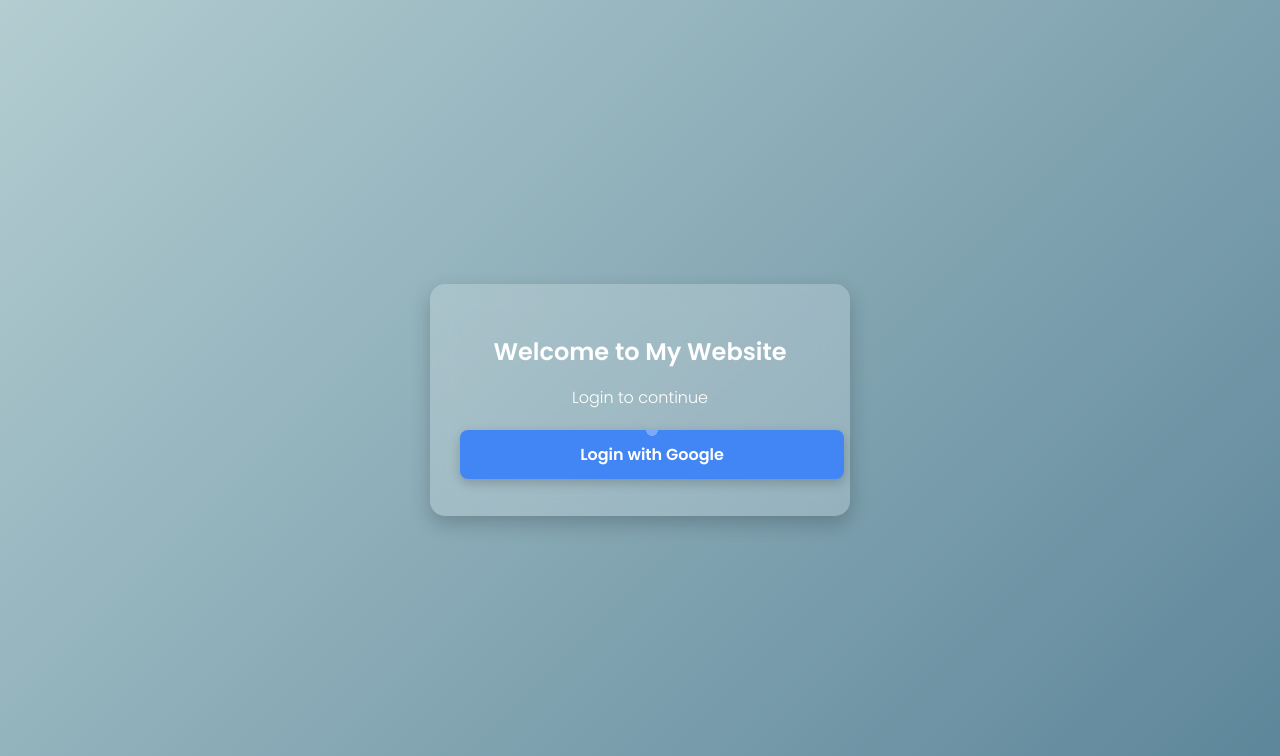
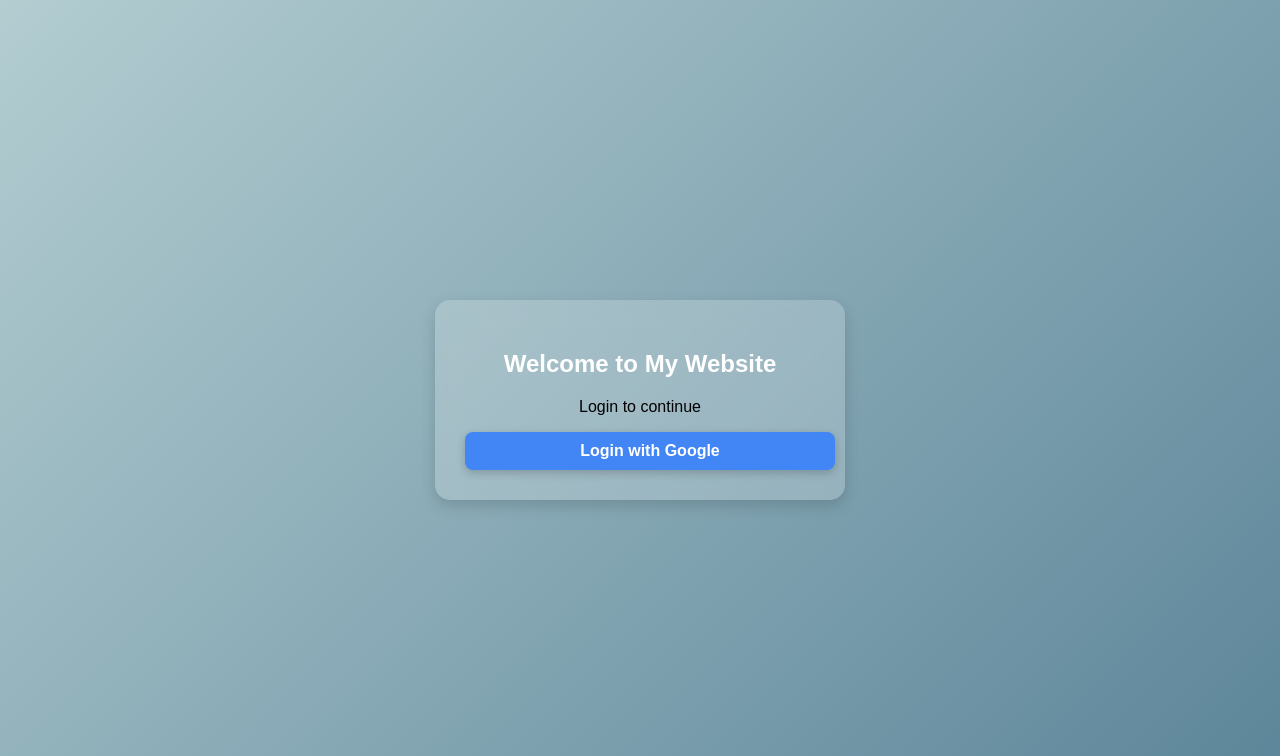
Before and after one commit to Shrey2892/Backend-task, a Django app: page / in a window 1280 px wide. Shown: the top 756 px of the page. Run offline with Django 5.2, Linux system fonts and the light colour scheme.

Commit message:
Main Page Modified

```diff
--- a/google_auth/templates/main.html
+++ b/google_auth/templates/main.html
@@ -5,8 +5,6 @@
     <meta name="viewport" content="width=device-width, initial-scale=1.0">
     <title>Login with Google</title>
     <style>
-        @import url('https://fonts.googleapis.com/css2?family=Poppins:wght@300;400;600&display=swap');
-
         body {
             background: linear-gradient(135deg, #b3cdd1, #5c8599);
             display: flex;
@@ -23,30 +21,23 @@
             backdrop-filter: blur(12px);
             padding: 30px;
             border-radius: 15px;
-            box-shadow: 0 8px 20px rgba(0, 0, 0, 0.2);
+            box-shadow: 0 6px 15px rgba(0, 0, 0, 0.15);
             text-align: center;
-            width: 360px;
+            width: 350px;
             opacity: 0;
-            transform: translateY(-30px);
-            animation: fadeInUp 1s ease-out forwards;
+            transform: translateY(-20px);
+            animation: fadeIn 1s ease-out forwards;
         }
 
         h2 {
             color: #fff;
-            margin-bottom: 15px;
-            font-weight: 600;
-        }
-
-        p {
-            color: #fff;
             margin-bottom: 20px;
-            font-weight: 300;
         }
 
         .btn {
             display: inline-block;
             width: 100%;
-            padding: 12px;
+            padding: 10px;
             border: none;
             border-radius: 8px;
             font-size: 16px;
@@ -54,40 +45,24 @@
             text-decoration: none;
             font-weight: bold;
             text-align: center;
+            box-shadow: 0 3px 10px rgba(0, 0, 0, 0.2);
             background: #4285F4;
             color: white;
-            transition: all 0.3s ease-in-out;
-            box-shadow: 0 4px 12px rgba(0, 0, 0, 0.2);
+            transition: 0.3s ease-in-out;
             position: relative;
-            overflow: hidden;
-        }
-
-        .btn::before {
-            content: '';
-            position: absolute;
-            top: 0;
-            left: 50%;
-            width: 300%;
-            height: 300%;
-            background: radial-gradient(circle, rgba(255,255,255,0.3) 10%, transparent 10.01%);
-            transition: transform 0.5s ease-in-out;
-            transform: translate(-50%, -50%) scale(0.1);
-        }
-
-        .btn:hover::before {
-            transform: translate(-50%, -50%) scale(1);
         }
 
         .btn:hover {
             background: #357AE8;
-            transform: translateY(-3px);
-            box-shadow: 0 6px 16px rgba(0, 0, 0, 0.3);
+            transform: translateY(-2px);
+            box-shadow: 0 4px 20px rgba(66, 133, 244, 0.5);
         }
 
-        @keyframes fadeInUp {
+        /* Animations */
+        @keyframes fadeIn {
             from {
                 opacity: 0;
-                transform: translateY(-30px);
+                transform: translateY(-20px);
             }
             to {
                 opacity: 1;
```
